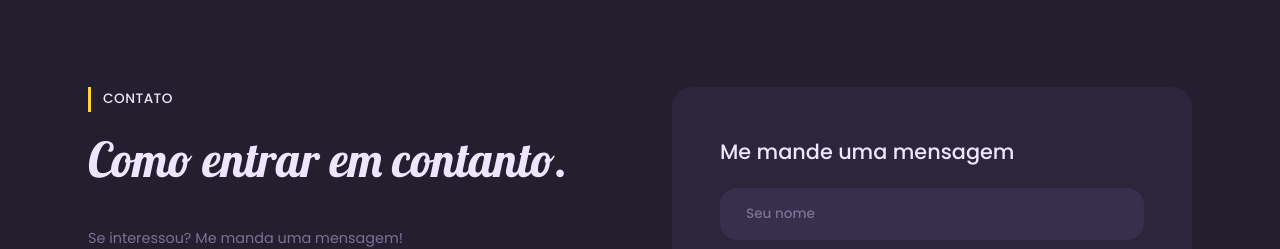
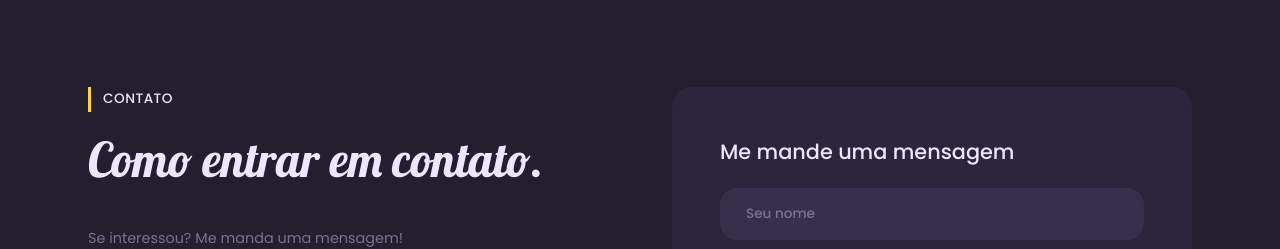
Before and after one commit to Oppadayo/portfolio, a React (Vite) app: page / in a window 1280 px wide. Shown: the part 3440-3689 px from the top of the page. Built offline with nearby package versions, Linux system fonts and the light colour scheme; no server answers.

Commit message:
corrige palavra contato

```diff
--- a/src/components/Contact/index.tsx
+++ b/src/components/Contact/index.tsx
@@ -6,7 +6,7 @@ export function Contact(){
       <div className="container">
         <div className="contact-info">
           <h3 className="sub-heading">Contato</h3>
-          <h1 className="heading">Como entrar em contanto.</h1>
+          <h1 className="heading">Como entrar em contato.</h1>
           <p className="text">Se interessou? Me manda uma mensagem!</p>
 
           <div className="contact-link">
```
